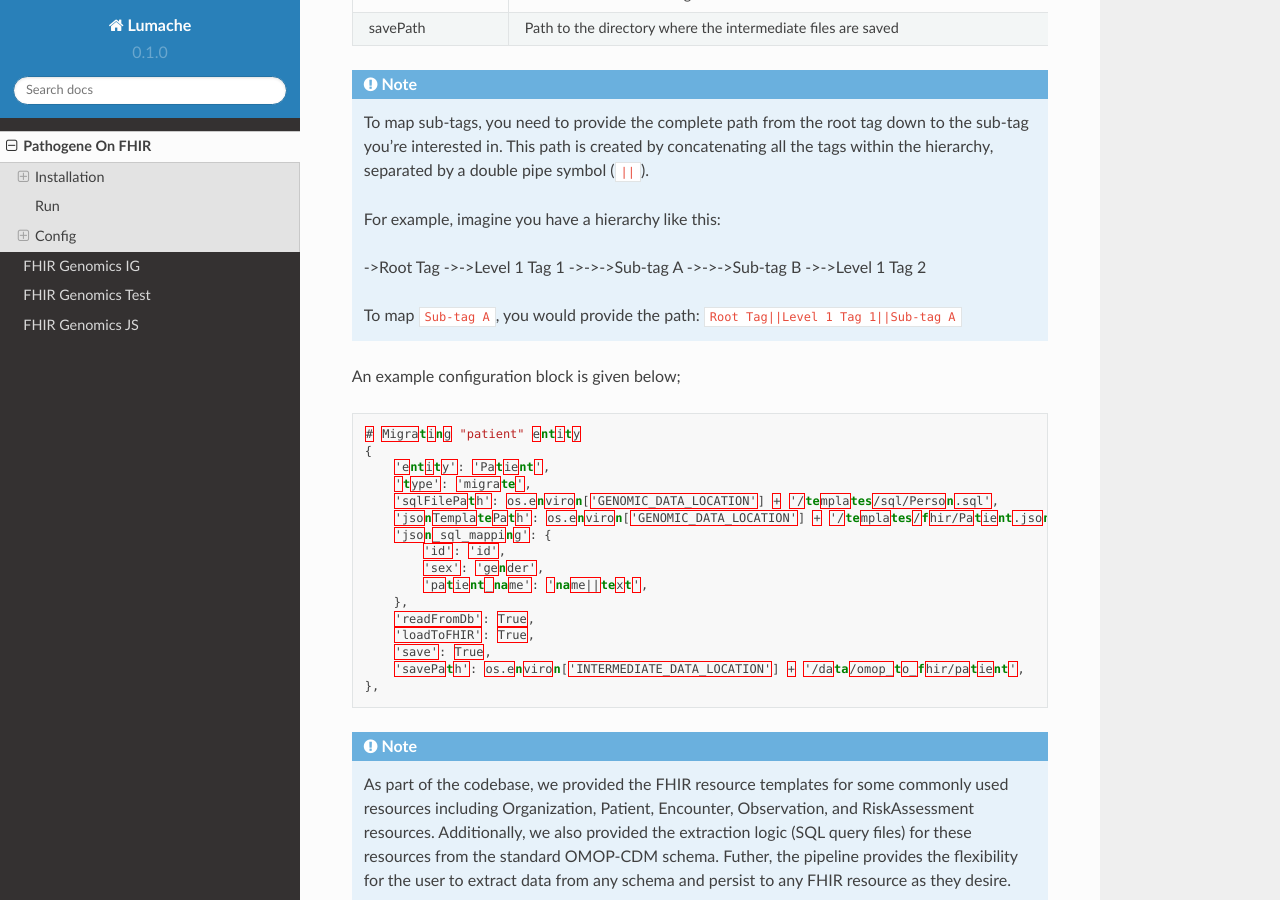
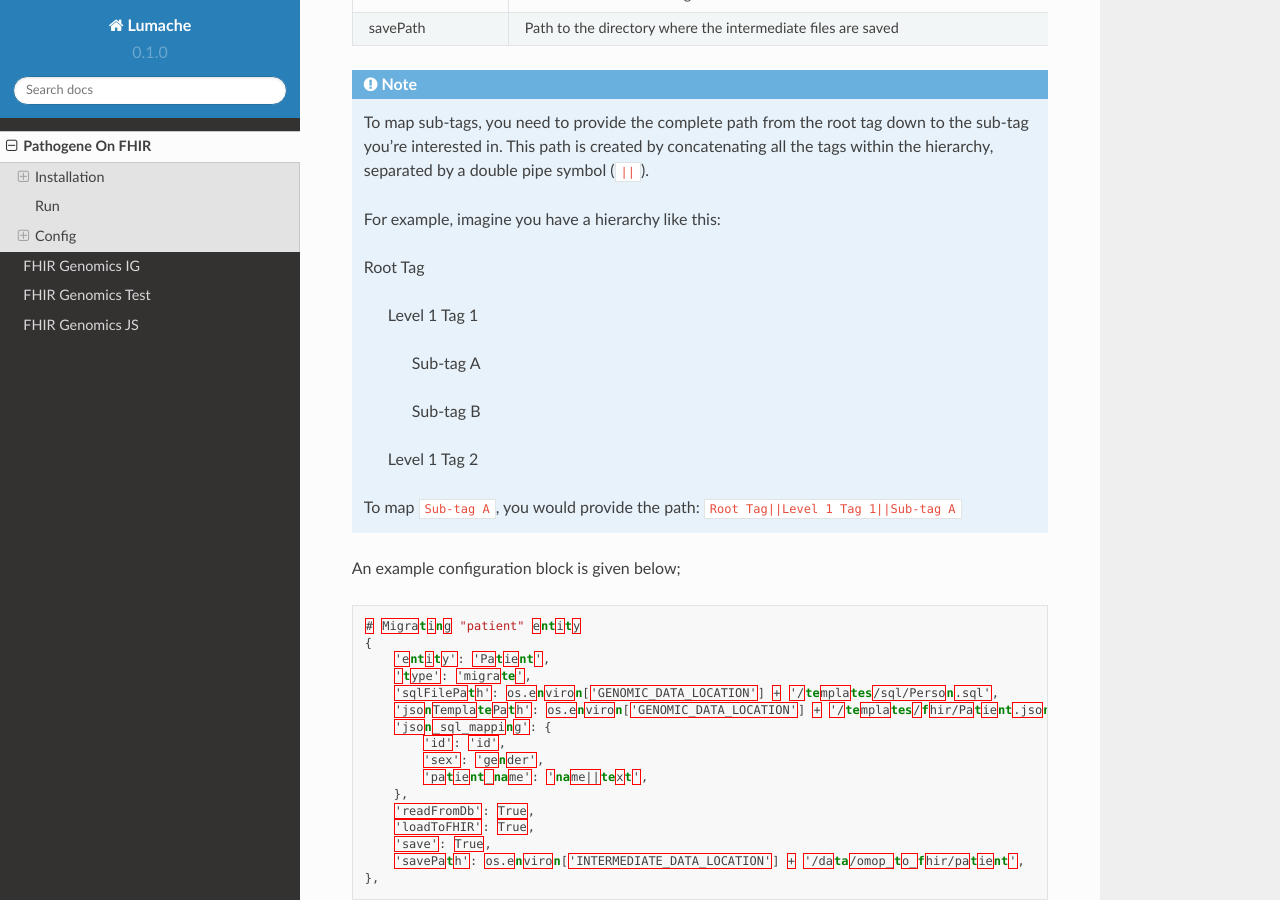
Before and after one commit to ryashpal/ehr-int-tutorial, a Sphinx documentation site: the page built from docs/source/pathogene_on_fhir.rst, in a window 1280 px wide and 900 px high, scrolled down 4327 px. Built offline with Sphinx 7.4.7 and the Read the Docs theme 2.0.0, drawn with Linux system fonts in a browser that asks for light colours.

```diff
--- a/docs/source/pathogene_on_fhir.rst
+++ b/docs/source/pathogene_on_fhir.rst
@@ -215,11 +215,15 @@ Please refer the table below for information on the configuration fields.
 
    For example, imagine you have a hierarchy like this:
 
-   ->Root Tag
-   ->->Level 1 Tag 1
-   ->->->Sub-tag A
-   ->->->Sub-tag B
-   ->->Level 1 Tag 2
+   Root Tag
+
+      Level 1 Tag 1
+
+         Sub-tag A
+
+         Sub-tag B
+
+      Level 1 Tag 2
 
    To map ``Sub-tag A``, you would provide the path: ``Root Tag||Level 1 Tag 1||Sub-tag A``
 
```
